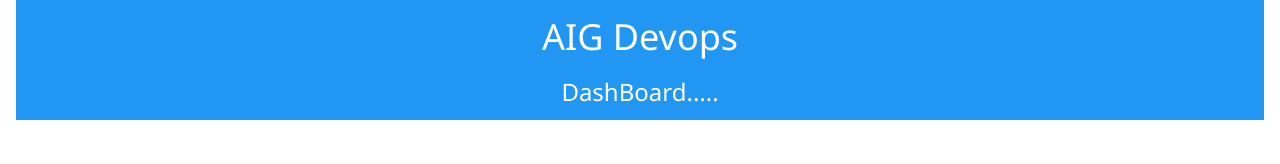
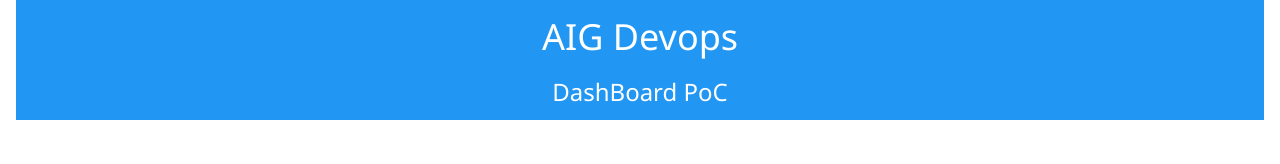
Before and after one commit to iot-ire-tech/devops-dashboard, a plain HTML site: page index.html in a window 1280 px wide. Shown: the top 164 px of the page. Drawn offline with nearby package versions, Linux system fonts and the light colour scheme.

Commit message:
Update index.html

```diff
--- a/index.html
+++ b/index.html
@@ -17,7 +17,7 @@
 	<div class="w3-container content">
 		<div class="w3-container w3-blue w3-center">
 			<h1>AIG Devops</h1>
-			<h3>DashBoard.....</h3>
+			<h3>DashBoard PoC</h3>
 		</div>
 		<span id="processingMessage"></span>
 
```
